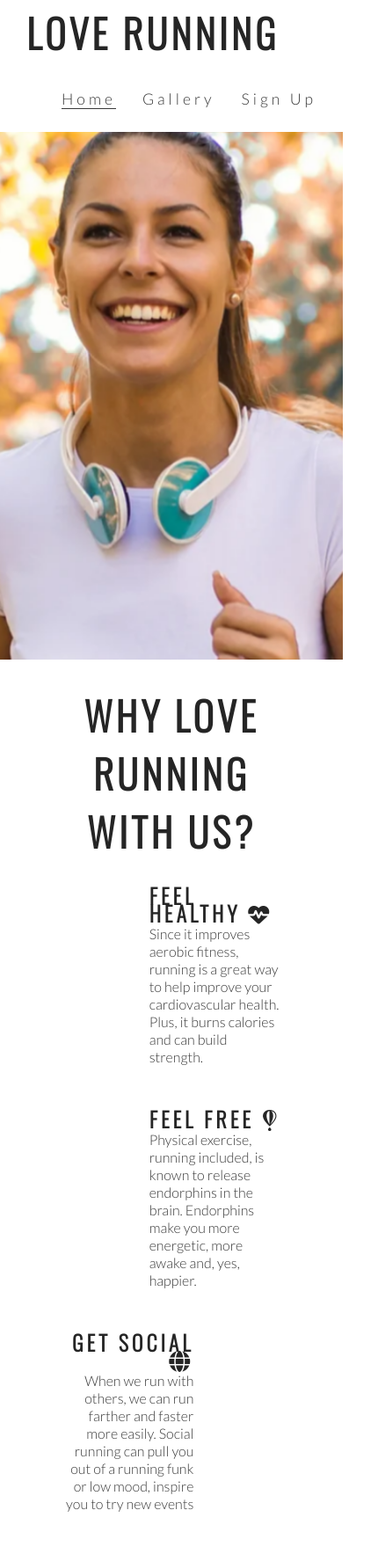
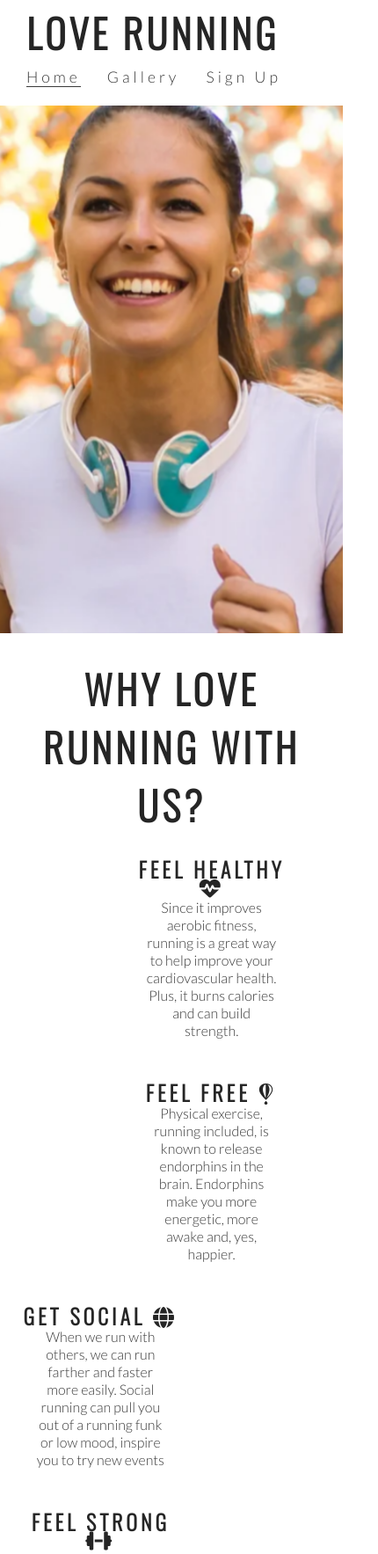
Before and after one commit to Dylangroome/love-running, a plain HTML site: page index.html in a window 390 px wide. Shown: the top 1767 px of the page at 88% size, 430 px wide, since content can reach past the window. Drawn offline with nearby package versions, Linux system fonts and the light colour scheme.

Commit message:
Style gallery responsive design

```diff
--- a/assets/css/style.css
+++ b/assets/css/style.css
@@ -249,7 +249,59 @@ footer {
         padding: 0;
     }
 
+    #times > div {
+        width: 100%;
+        clear: both;
+        height: 150px;
+        padding: 0;
+    }
+
     hr {
         display: none;
     }
 }
+
+/* For medium screen sizees */
+
+@media screen and (max-width:950px) {
+
+    #menu {
+        clear:left;
+        float: left;
+        margin-left: 30px;
+        margin-bottom: 20px;
+        line-height: 25px;
+    }
+
+    #cover-text {
+        left: 0;
+    }
+
+    #club-ethos {
+        width: 90%;
+        height: 1200px;
+        margin: 0 auto;
+    }
+    #left-about, #right-about {
+        width: inherit;
+    }
+
+    .left-about-heading h2, .right-about-heading h2 {
+        width: 100%;
+        text-align: center;
+    }
+
+    .left-about-heading p, .right-about-heading p {
+        text-align: center;
+        padding: 0 20px;
+    }
+
+    #photos {
+        column-count: 3;
+    }
+}
+@media screen and (max-width: 800px) {
+    #photos {
+        column-count: 2;
+    }
+}
```
